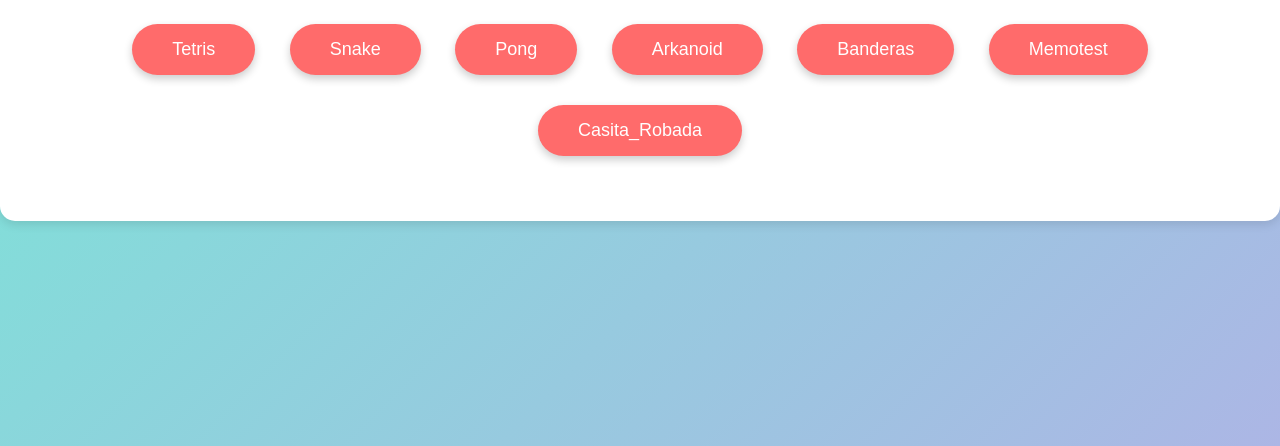
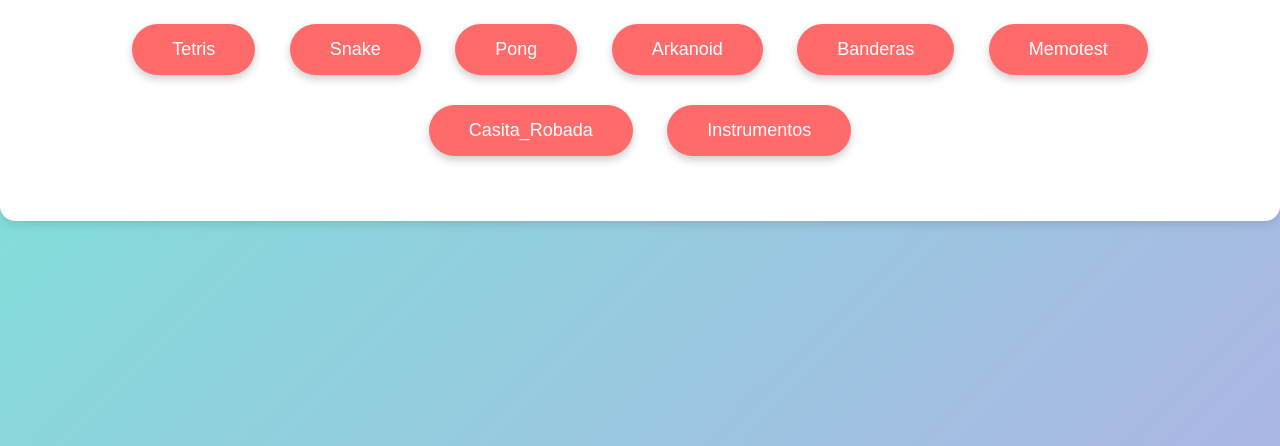
Before and after one commit to LCaravaggio/juegos, a plain HTML site: page index.html in a window 1280 px wide. Shown: the part 354-800 px from the top of the page. Drawn offline with Linux system fonts and the light colour scheme.

Commit message:
Update index.html

```diff
--- a/index.html
+++ b/index.html
@@ -56,6 +56,7 @@
         <button onclick="redirect('banderas.html')">Banderas</button>
         <button onclick="redirect('memotest/memotest.html')">Memotest</button>
         <button onclick="redirect('casitarobada.html')">Casita_Robada</button>
+        <button onclick="redirect('instrumentos.html')">Instrumentos</button>
     </div>
 
     <script>
```
